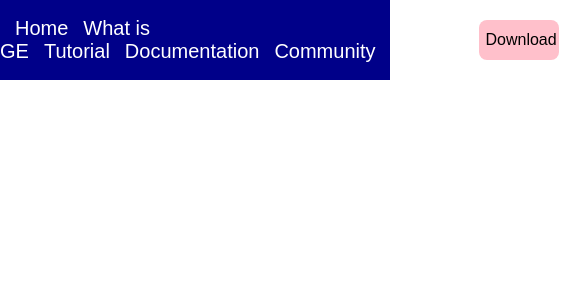
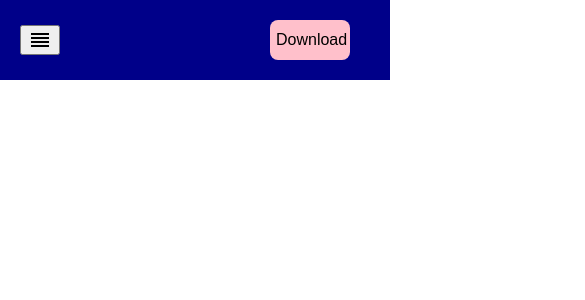
Before and after one commit to LiamANeeson/MSc-Game-Engine-Project-Website, a React (Create React App) app in the folder client/: page / in a window 390 px wide. Shown: the top 300 px of the page, 585 px wide, since content can reach past the window. Built offline with nearby package versions, Linux system fonts and the light colour scheme.

Commit message:
Added Responsiveness To Navbar

```diff
--- a/client/package.json
+++ b/client/package.json
@@ -3,6 +3,8 @@
   "version": "0.1.0",
   "private": true,
   "dependencies": {
+    "@material-ui/core": "^4.12.4",
+    "@material-ui/icons": "^4.11.3",
     "@testing-library/jest-dom": "^5.16.5",
     "@testing-library/react": "^13.4.0",
     "@testing-library/user-event": "^13.5.0",
--- a/client/src/App.css
+++ b/client/src/App.css
@@ -6,6 +6,10 @@
 body {
   margin: 0;
   padding: 0;
+}
+
+button:hover {
+  cursor: pointer;
 }
 
 .Navbar {
@@ -34,12 +38,21 @@ body {
   margin-left: 15px;
 }
 
+.Navbar .leftSide button {
+  display: none;
+  margin-left: 20px;
+}
+
+.Navbar .leftSide #hidden {
+  display: flex;
+}
+
 .Navbar .rightSide {
   flex: 50%;
   display: flex;
   align-items: center;
   justify-content: flex-end;
-  padding-right: 55px;
+  padding-right: 40px;
 }
 
 .rightSide button {
@@ -50,3 +63,42 @@ body {
   background-color: pink;
   border-radius: 8px;
 }
+
+@media only screen and (max-width: 850px) {
+  .Navbar .leftSide .links a {
+    font-size: 16px;
+  }
+}
+
+@media only screen and (max-width: 750px) {
+  .Navbar .leftSide .links a {
+    font-size: 14px;
+  }
+}
+
+@media only screen and (max-width: 650px) {
+  .Navbar .leftSide button {
+    display: flex;
+  }
+
+  .Navbar .leftSide .links{
+    display: none;
+  }
+
+  .Navbar .leftSide #hidden {
+    position: absolute;
+    left: 0px;
+    top: 80px;
+    max-height: 45%;
+    width: 100%;
+    background-color: rgb(0, 0, 137);
+    display: flex;
+    flex-direction: column;
+    align-items: center;
+  }
+
+  .Navbar .leftSide #hidden a {
+    margin: 10px;
+    font-size: 20px;
+  }
+}
--- a/client/src/Components/Navbar.js
+++ b/client/src/Components/Navbar.js
@@ -1,18 +1,22 @@
-import React from 'react'
+import React, { useState } from 'react'
 import "../App.css"
+import ReorderIcon from "@material-ui/icons/Reorder"
 
 function Navbar() {
+
+  const [showLinks, setShowLinks] = useState(false);
   return (
     <div className='Navbar'>
         <div className='leftSide'>
-            <div className='links'>
+            <div className='links' id={showLinks ? "hidden" : ""}>
                 <a href='/home'>Home</a>
-                <a href='/about'>What is GE</a>
+                <a href='/about'>About</a>
                 <a href='/tutorial'>Tutorial</a>
                 <a href='/documentation'>Documentation</a>
                 <a href='/community'>Community</a>
                 <a href='/download'>Download</a>
             </div>
+            <button onClick={() => setShowLinks(!showLinks)}><ReorderIcon /></button>
         </div>
         <div className='rightSide'>
             <button>Download</button>
```
Also changed, not shown: 1 other file (tests, documents, lock files or other folders).
